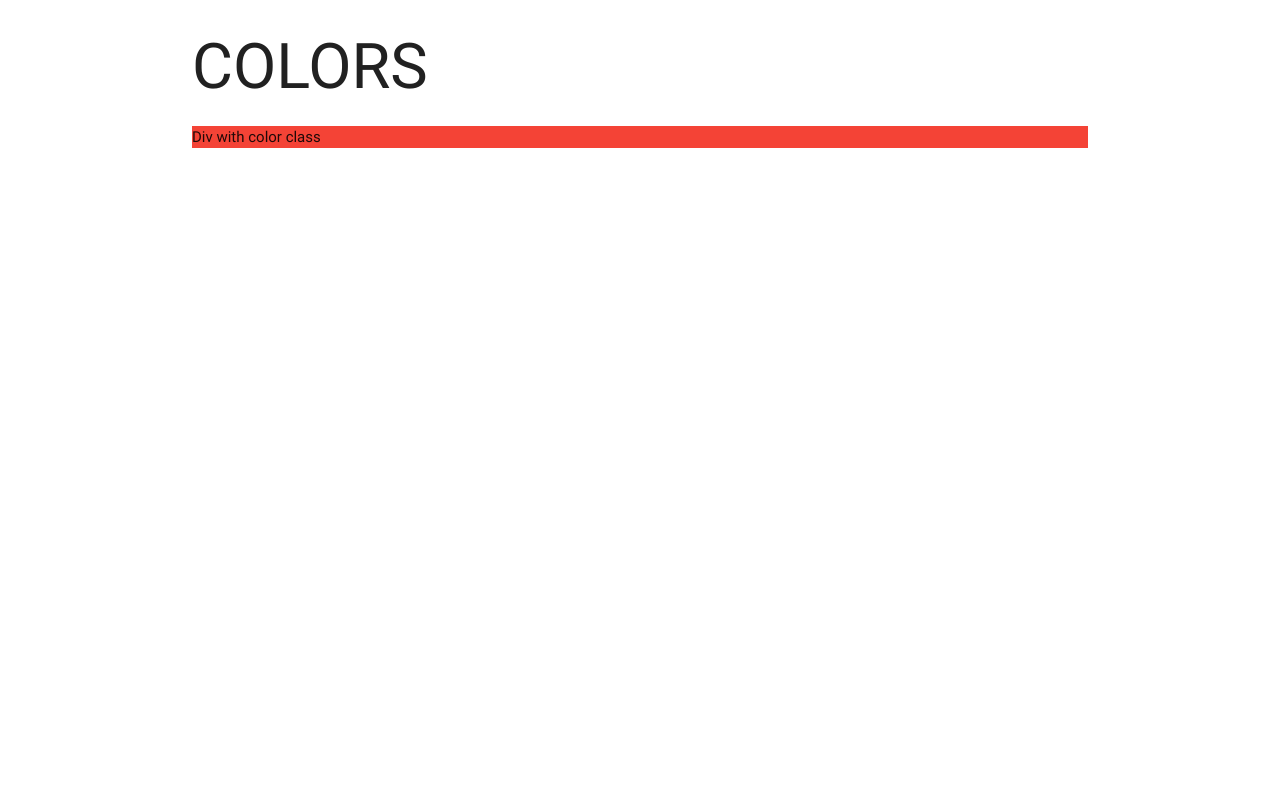
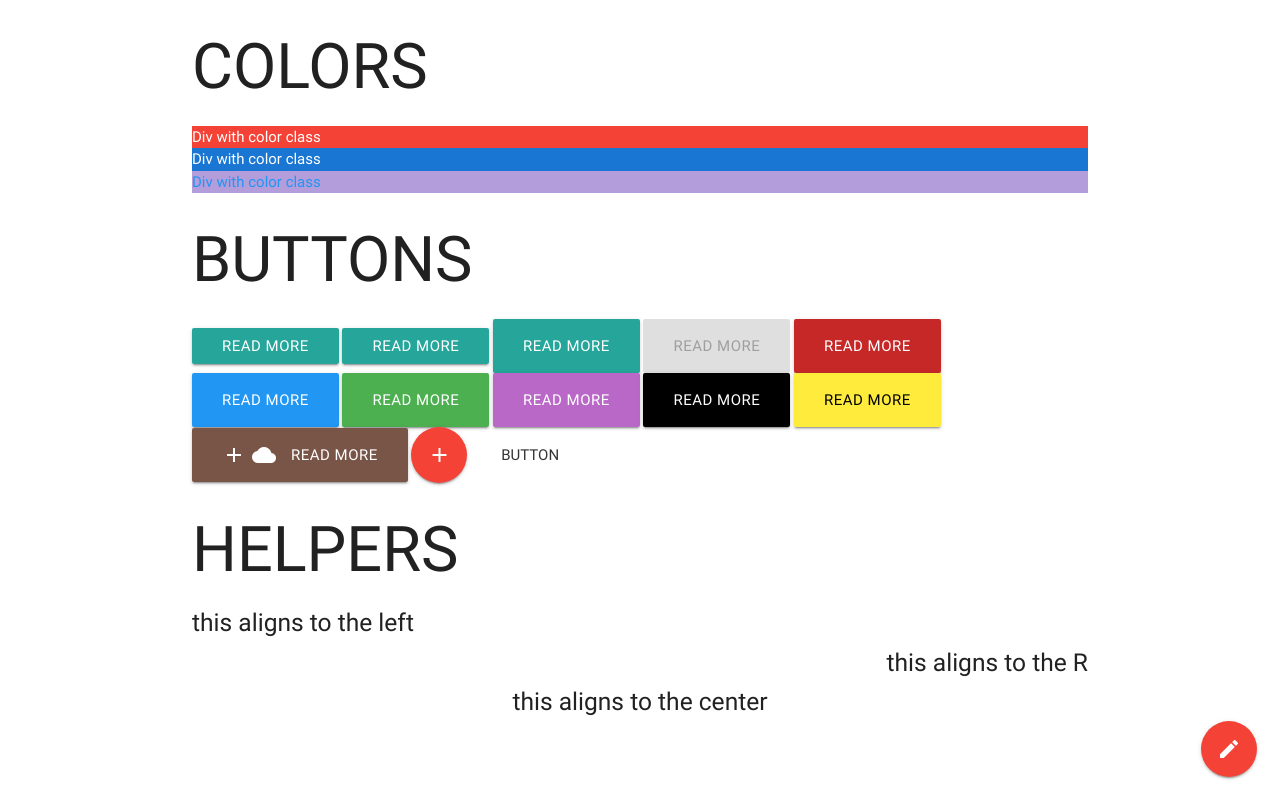
Before and after one commit to dk-wm-fk-dof/css-materializeskill, a plain HTML site: page index.html in a window 1280 px wide. Drawn offline with nearby package versions, Linux system fonts and the light colour scheme.

Commit message:
Quick Float 전까지: 18.00 url: https://www.youtube.com/watch?v=nqT8c5OFjEQ&feature=youtu.be&list=PLillGF-RfqbZTASqIqdvm1R5mLrQq79CU&t=1091

```diff
--- a/index.html
+++ b/index.html
@@ -15,8 +15,58 @@
   <body>
       <div class="container">
           <h1>COLORS</h1>
-          <div class="red">Div with color class</div>
-      </div>
+          <div class="red white-text">Div with color class</div>
+          <div class="blue white-text darken-2">Div with color class</div>
+          <div class="deep-purple blue-text lighten-3">Div with color class</div>
+
+          <h1>BUTTONS</h1>
+          <button class="btn">Read more</button>
+          <button class="btn waves-effect waves-light">Read more</button>
+          <button class="btn btn-large">Read more</button>
+          <button class="btn btn-large disabled">Read more</button>
+          <button class="btn btn-large red darken-3 ">Read more</button>
+
+          <button class="btn btn-large blue">Read more</button>
+          <button class="btn btn-large green">Read more</button>
+          <button class="btn btn-large purple lighten-2">Read more</button>
+          <button class="btn btn-large black">Read more</button>
+          <button class="btn btn-large yellow black-text">Read more</button>
+          <button class="btn btn-large brown"><i class="material-icons left">add cloud</i>Read more</button>
+
+
+          <!-- floating buttons -->
+          <a href="#" class="btn-floating red btn-large"><i class="large material-icons">add</i></a>
+
+          <!-- fixed action button -->
+          <div class="fixed-action-btn">
+            <a href="#" class="btn-floating red btn-large"><i class="large material-icons">mode_edit</i></a>
+
+            <ul>
+              <li><a href="#" class="btn-floating yellow btn-large"><i class="large material-icons">insert_chart</i></a></li>
+              <li><a href="#" class="btn-floating blue btn-large"><i class="large material-icons">format_quote</i></a></li>
+              <li><a href="#" class="btn-floating green btn-large"><i class="large material-icons">publish</i></a></li>
+              <li><a href="#" class="btn-floating orange btn-large"><i class="large material-icons">attach_file</i></a></li>
+            </ul>
+          </div>
+
+          <!-- flat buttons -->
+          <a href="#" class="waves-effect waves-teal btn-flat">Button</a>
+
+          <h1>HELPERS</h1>
+
+          <!-- alignment -->
+          <div>
+            <h5 class="left-align">this aligns to the left</h5>
+          </div>
+          <div>
+              <h5 class="right-align">this aligns to the R</h5>
+          </div>
+          <div>
+            <h5 class="center-align">this aligns to the center</h5>
+          </div>
+
+
+      </div> <!-- ./container -->
     <!--Import jQuery before materialize.js-->
     <script type="text/javascript" src="https://code.jquery.com/jquery-3.2.1.min.js"></script>
     <script src="https://cdnjs.cloudflare.com/ajax/libs/materialize/0.100.2/js/materialize.min.js"></script>
```
